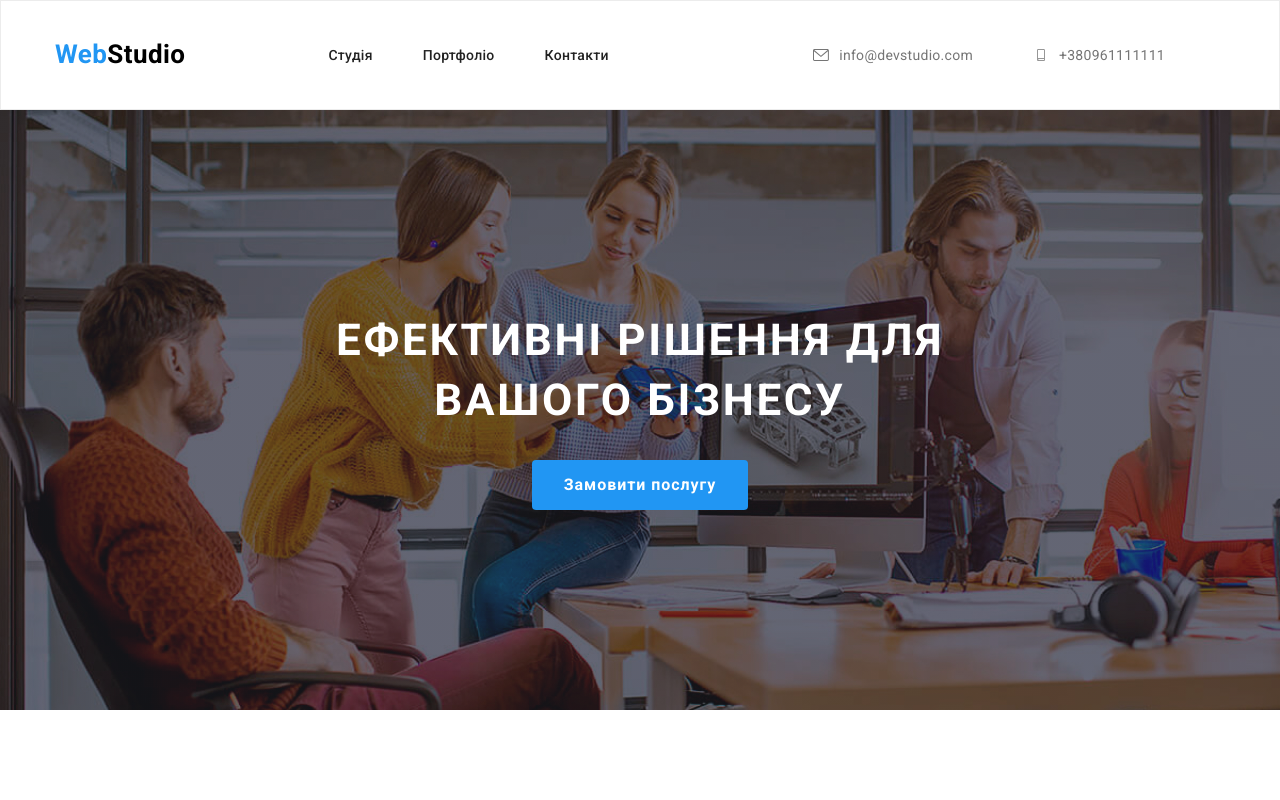
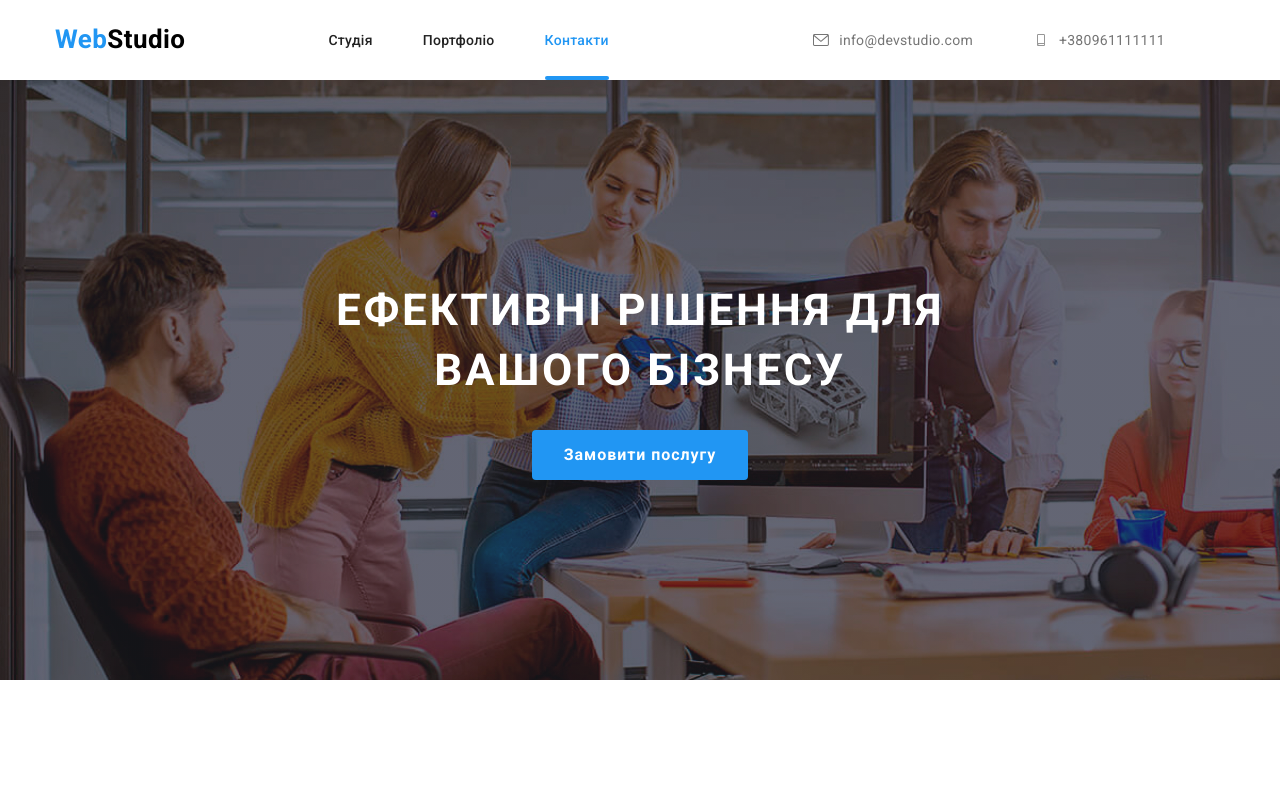
Before and after one commit to GeloPerk/goit-markup-hm-05, a plain HTML site: page index.html in a window 1280 px wide. Both pictures are taken after a click on the link "Контакти". Shown: the top 800 px of the page. Drawn offline with nearby package versions, Linux system fonts and the light colour scheme.

Commit message:
10101010

```diff
--- a/index.html
+++ b/index.html
@@ -28,12 +28,12 @@
         <nav class="header__nav">
           <ul class="header__list">
             <li class="header__item">
-              <a class="header__link" href="http://127.0.0.1:5500/index.html#">Студія</a>
+              <a class="header__link studia" href="http://127.0.0.1:5500/index.html#">Студія</a>
             </li>
             <li class="header__item">
-              <a class="header__link" href="http://127.0.0.1:5500/portfolio.html">Портфоліо</a>
+              <a class="header__link porfolio" href="http://127.0.0.1:5500/portfolio.html">Портфоліо</a>
             </li>
-            <li class="header__item"><a class="header__link" href="#">Контакти</a></li>
+            <li class="header__item contakt"><a class="header__link" href="#">Контакти</a></li>
           </ul>
         </nav>
         <ul class="header__contact">
--- a/styles/styles.css
+++ b/styles/styles.css
@@ -28,7 +28,7 @@ body {
   --main-text-color: red;
   --h3-color: red;
 }
-header{
+.header__portfolio{
   border: 1px solid #ECECEC;
 }
 
@@ -62,6 +62,8 @@ header{
 }
 .header__contact {
   margin-left: auto;
+  margin-top: 0;
+  margin-bottom: 0;
 }
 .header__list {
   list-style: none;
@@ -87,10 +89,29 @@ header{
   color: #212121;
   padding-top: 32px;
   padding-bottom: 32px;
+  position: relative;
 }
 
-.header__link:hover {
+.header__link:hover,
+.header__link:focus,
+.header__link::after{
   color: #2196f3;
+}
+.header__link::after{
+  content: "";
+  position: absolute;
+  bottom: 0;
+  left: 0;
+  display: block;
+  background-color: #2196f3;
+  width: 100%;
+  height: 4px;
+  border-radius: 4px;
+  opacity: 0;
+}
+.header__link:hover::after,
+.header__link:focus::after {
+  opacity: 1;
 }
 .header__item{
   margin-left: 50px;
```
Also changed, not shown: portfolio.html (+1 -1 lines).
